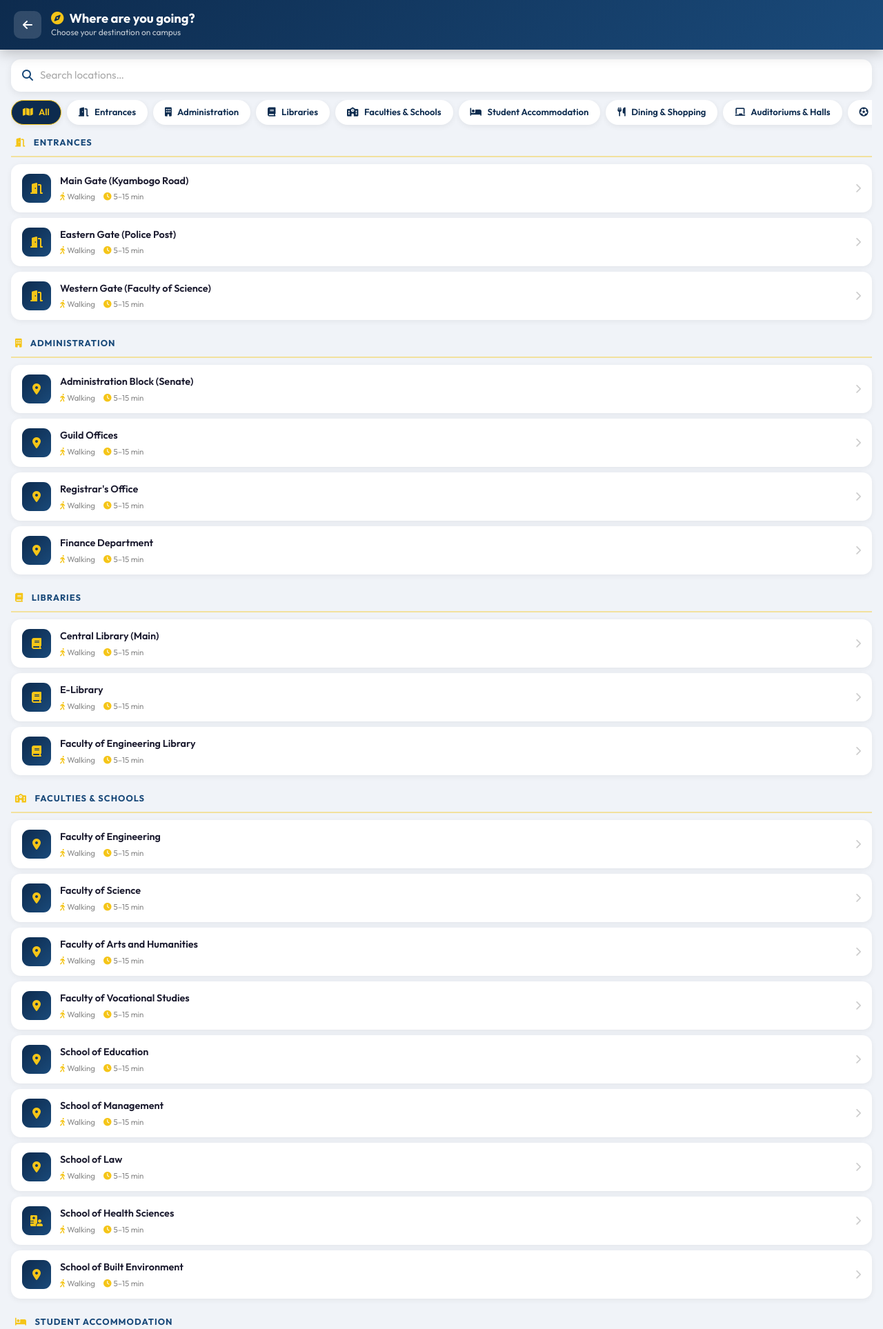
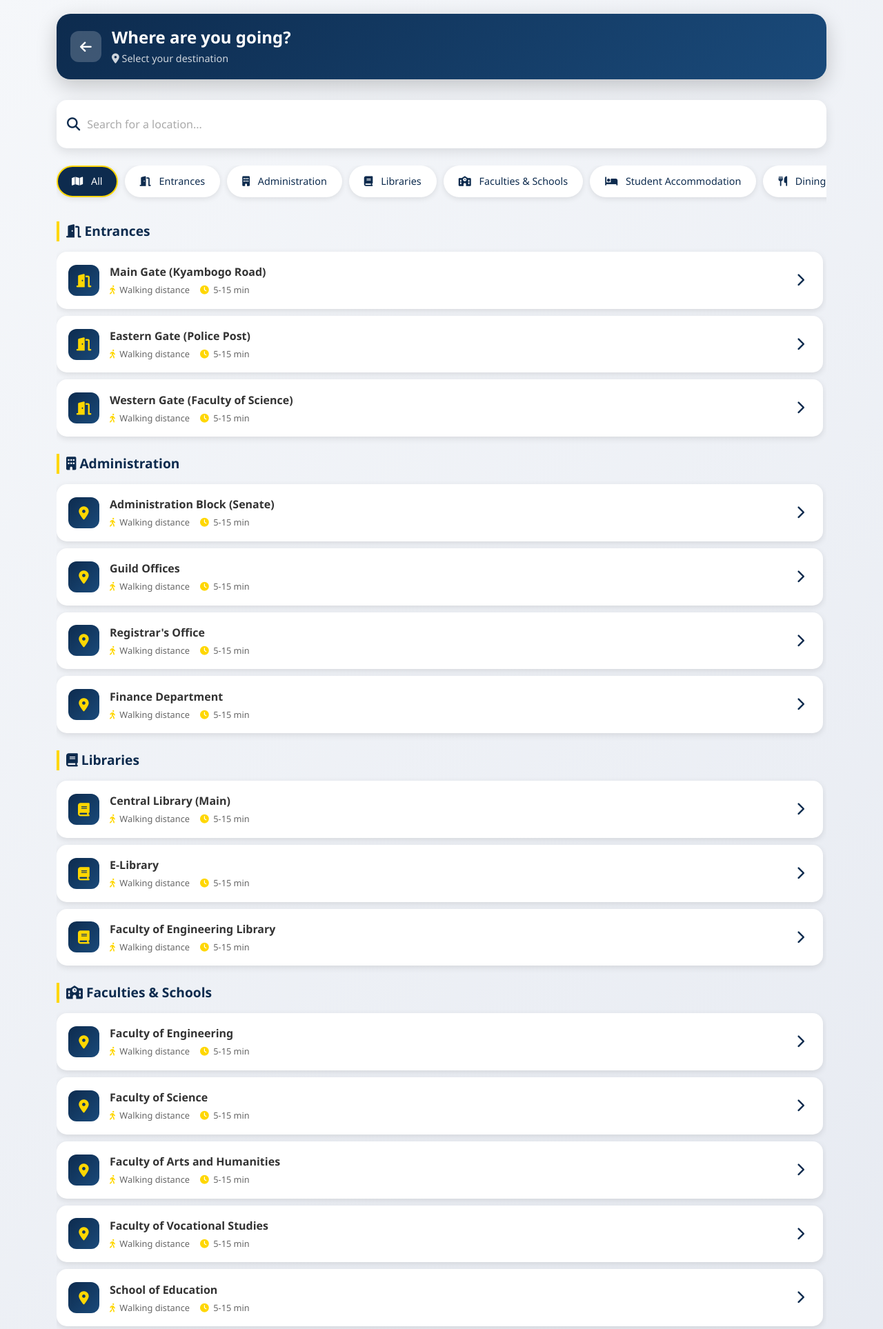
Before and after one commit to Darknet2355/uniway, a Flask app: page /home in a window 1280 px wide. Shown: the top 1927 px of the page at 69% size. Run offline with Flask 2, Linux system fonts and the light colour scheme.

Commit message:
Update home.html

```diff
--- a/Campus-Navigation-System-main/templates/home.html
+++ b/Campus-Navigation-System-main/templates/home.html
@@ -2,279 +2,361 @@
 <html lang="en">
 <head>
   <meta charset="UTF-8" />
-  <meta name="viewport" content="width=device-width, initial-scale=1.0, maximum-scale=1.0"/>
-  <title>Select Destination – Kyambogo Navigator</title>
+  <meta name="viewport" content="width=device-width, initial-scale=1.0, maximum-scale=1.0, user-scalable=yes"/>
+  <title>Select Destination - Kyambogo Navigator</title>
   <link href="https://cdn.jsdelivr.net/npm/bootstrap@5.3.3/dist/css/bootstrap.min.css" rel="stylesheet">
   <link rel="stylesheet" href="https://cdnjs.cloudflare.com/ajax/libs/font-awesome/6.4.0/css/all.min.css">
-  <link href="https://fonts.googleapis.com/css2?family=Outfit:wght@300;400;600;700&display=swap" rel="stylesheet">
   <style>
-    :root {
-      --navy: #0d2b4e;
-      --navy-light: #1a4a7a;
-      --gold: #f5c518;
-      --gold-light: #fff3b0;
-      --bg: #f0f3f8;
+    * {
+      margin: 0;
+      padding: 0;
+      box-sizing: border-box;
     }
 
-    * { margin: 0; padding: 0; box-sizing: border-box; }
-
     body {
-      background: var(--bg);
+      background: linear-gradient(135deg, #f5f7fa, #e4e8f0);
       min-height: 100vh;
-      font-family: 'Outfit', sans-serif;
-      padding: 0 0 20px;
+      font-family: 'Segoe UI', Tahoma, Geneva, Verdana, sans-serif;
+      padding: 20px;
     }
 
-    /* ── Header ── */
     .header {
-      background: linear-gradient(135deg, var(--navy), var(--navy-light));
+      background: linear-gradient(135deg, #0d2b4e, #1a4a7a);
       color: white;
-      padding: 16px 20px;
+      padding: 20px;
+      border-radius: 20px;
+      margin-bottom: 30px;
+      box-shadow: 0 10px 30px rgba(0,0,0,0.2);
       display: flex;
       align-items: center;
-      gap: 14px;
-      position: sticky;
-      top: 0;
-      z-index: 100;
-      box-shadow: 0 4px 20px rgba(0,0,0,0.25);
+      gap: 15px;
     }
 
     .back-btn {
-      width: 40px;
-      height: 40px;
-      background: rgba(255,255,255,0.15);
+      background: rgba(255,255,255,0.2);
       border: none;
-      border-radius: 10px;
       color: white;
-      font-size: 1rem;
+      width: 45px;
+      height: 45px;
+      border-radius: 12px;
+      font-size: 1.2rem;
+      transition: all 0.3s;
       display: flex;
       align-items: center;
       justify-content: center;
-      cursor: pointer;
-      transition: background 0.2s;
-      flex-shrink: 0;
     }
 
-    .back-btn:hover { background: rgba(255,255,255,0.25); }
-
-    .header-text h2 {
-      font-size: 1.15rem;
-      font-weight: 700;
-      margin: 0;
+    .back-btn:hover {
+      background: rgba(255,255,255,0.3);
+      transform: translateX(-3px);
     }
 
-    .header-text p {
-      font-size: 0.75rem;
-      opacity: 0.75;
+    .header-title h2 {
       margin: 0;
+      font-size: 1.5rem;
+      font-weight: 600;
     }
 
-    /* ── Sticky search + filters ── */
-    .sticky-controls {
-      position: sticky;
-      top: 72px;
-      z-index: 90;
-      background: var(--bg);
-      padding: 14px 16px 0;
+    .header-title p {
+      margin: 5px 0 0;
+      opacity: 0.8;
+      font-size: 0.9rem;
     }
 
-    .search-wrap {
+    .search-box {
       background: white;
-      border-radius: 14px;
-      padding: 12px 16px;
+      border-radius: 15px;
+      padding: 15px;
+      margin-bottom: 25px;
+      box-shadow: 0 5px 15px rgba(0,0,0,0.1);
       display: flex;
-      align-items: center;
       gap: 10px;
-      box-shadow: 0 3px 12px rgba(0,0,0,0.08);
-      margin-bottom: 12px;
     }
 
-    .search-wrap i { color: var(--navy-light); font-size: 1rem; }
+    .search-box i {
+      color: #0d2b4e;
+      font-size: 1.2rem;
+      margin-top: 10px;
+    }
 
-    .search-wrap input {
+    .search-box input {
       border: none;
       outline: none;
       width: 100%;
-      font-family: 'Outfit', sans-serif;
-      font-size: 0.95rem;
-      color: #333;
-      background: transparent;
+      font-size: 1rem;
+      padding: 8px 0;
     }
 
-    .search-wrap input::placeholder { color: #aaa; }
-
-    .clear-btn {
-      background: none;
-      border: none;
+    .search-box input::placeholder {
       color: #aaa;
-      cursor: pointer;
-      padding: 4px;
-      display: none;
-      font-size: 0.85rem;
     }
 
-    /* ── Category tabs ── */
-    .cat-scroll {
+    .categories {
       display: flex;
-      gap: 8px;
+      gap: 10px;
       overflow-x: auto;
-      padding-bottom: 12px;
-      scrollbar-width: none;
+      padding-bottom: 15px;
+      margin-bottom: 20px;
+      scrollbar-width: thin;
       -webkit-overflow-scrolling: touch;
     }
 
-    .cat-scroll::-webkit-scrollbar { display: none; }
-
-    .cat-tag {
+    .category-tag {
       background: white;
-      border: 1.5px solid transparent;
+      padding: 10px 20px;
       border-radius: 30px;
-      padding: 7px 16px;
-      font-size: 0.82rem;
-      font-weight: 600;
-      color: var(--navy);
+      font-size: 0.9rem;
+      font-weight: 500;
+      color: #0d2b4e;
       white-space: nowrap;
       cursor: pointer;
-      transition: all 0.25s;
-      box-shadow: 0 2px 8px rgba(0,0,0,0.07);
-      font-family: 'Outfit', sans-serif;
+      border: 2px solid transparent;
+      transition: all 0.3s;
+      box-shadow: 0 2px 8px rgba(0,0,0,0.1);
     }
 
-    .cat-tag i { margin-right: 6px; }
-
-    .cat-tag:hover, .cat-tag.active {
-      background: var(--navy);
-      color: var(--gold);
-      border-color: var(--gold);
+    .category-tag:hover, .category-tag.active {
+      background: #0d2b4e;
+      color: white;
+      border-color: #ffd700;
     }
 
-    /* ── Locations ── */
-    .locations-wrap {
-      padding: 0 16px;
+    .category-tag i {
+      margin-right: 8px;
     }
 
-    .cat-section { margin-bottom: 20px; }
-
-    .cat-title {
-      font-size: 0.8rem;
-      font-weight: 700;
-      color: var(--navy-light);
-      text-transform: uppercase;
-      letter-spacing: 1px;
-      padding: 4px 0 10px 6px;
-      border-bottom: 2px solid rgba(245,197,24,0.4);
-      margin-bottom: 10px;
+    .locations-container {
+      max-height: calc(100vh - 300px);
+      overflow-y: auto;
+      padding-right: 5px;
     }
 
-    .cat-title i { margin-right: 8px; color: var(--gold); }
+    .category-section {
+      margin-bottom: 25px;
+    }
 
-    .loc-card {
+    .category-title {
+      font-size: 1.2rem;
+      font-weight: 600;
+      color: #0d2b4e;
+      margin-bottom: 15px;
+      padding-left: 10px;
+      border-left: 4px solid #ffd700;
+    }
+
+    .location-card {
       background: white;
-      border-radius: 14px;
-      padding: 13px 15px;
-      margin-bottom: 8px;
-      box-shadow: 0 2px 8px rgba(0,0,0,0.06);
+      border-radius: 15px;
+      padding: 15px;
+      margin-bottom: 10px;
+      box-shadow: 0 3px 10px rgba(0,0,0,0.1);
+      transition: all 0.3s;
+      cursor: pointer;
+      border: 2px solid transparent;
       display: flex;
       align-items: center;
-      gap: 13px;
-      cursor: pointer;
-      border: 1.5px solid transparent;
-      transition: all 0.22s;
-      -webkit-tap-highlight-color: transparent;
+      gap: 15px;
     }
 
-    .loc-card:hover, .loc-card:active {
-      border-color: var(--gold);
-      box-shadow: 0 4px 16px rgba(0,0,0,0.12);
-      transform: translateY(-1px);
+    .location-card:hover {
+      transform: translateY(-3px);
+      box-shadow: 0 5px 20px rgba(0,0,0,0.15);
+      border-color: #ffd700;
     }
 
-    .loc-icon {
-      width: 42px;
-      height: 42px;
-      background: linear-gradient(135deg, var(--navy), var(--navy-light));
-      border-radius: 11px;
+    .location-icon {
+      width: 45px;
+      height: 45px;
+      background: linear-gradient(135deg, #0d2b4e, #1a4a7a);
+      border-radius: 12px;
       display: flex;
       align-items: center;
       justify-content: center;
-      color: var(--gold);
-      font-size: 1rem;
-      flex-shrink: 0;
+      color: #ffd700;
+      font-size: 1.2rem;
     }
 
-    .loc-info { flex: 1; min-width: 0; }
-
-    .loc-name {
-      font-weight: 600;
-      color: #1a1a2e;
-      font-size: 0.9rem;
-      white-space: nowrap;
-      overflow: hidden;
-      text-overflow: ellipsis;
+    .location-info {
+      flex: 1;
     }
 
-    .loc-meta {
-      display: flex;
-      gap: 12px;
-      font-size: 0.72rem;
-      color: #888;
-      margin-top: 3px;
+    .location-name {
+      font-weight: 600;
+      color: #333;
+      margin-bottom: 5px;
     }
 
-    .loc-meta i { color: var(--gold); margin-right: 3px; }
-
-    .loc-arrow {
-      color: #ccc;
-      font-size: 0.85rem;
-      flex-shrink: 0;
+    .location-meta {
+      display: flex;
+      gap: 15px;
+      font-size: 0.8rem;
+      color: #666;
     }
 
-    .loc-card:hover .loc-arrow { color: var(--navy); }
-
-    /* empty state */
-    .empty-state {
-      text-align: center;
-      padding: 40px 20px;
-      color: #aaa;
-      display: none;
+    .location-meta i {
+      margin-right: 3px;
+      color: #ffd700;
     }
 
-    .empty-state i { font-size: 2.5rem; margin-bottom: 12px; display: block; }
+    .select-btn {
+      background: none;
+      border: none;
+      color: #0d2b4e;
+      font-size: 1.2rem;
+      padding: 10px;
+      cursor: pointer;
+      transition: all 0.3s;
+    }
 
-    /* ── Responsive ── */
-    @media (max-width: 400px) {
-      .loc-card { padding: 11px 12px; }
-      .loc-icon { width: 38px; height: 38px; }
-      .loc-name { font-size: 0.85rem; }
+    .select-btn:hover {
+      color: #ffd700;
+      transform: scale(1.2);
     }
+
+    .footer {
+      text-align: center;
+      margin-top: 20px;
+      color: #666;
+      font-size: 0.8rem;
+    }
+
+    @media (max-width: 480px) {
+      .header {
+        padding: 15px;
+      }
+
+      .header-title h2 {
+        font-size: 1.2rem;
+      }
+
+      .category-tag {
+        padding: 8px 15px;
+        font-size: 0.8rem;
+      }
+
+      .location-card {
+        padding: 12px;
+      }
+
+      .location-icon {
+        width: 40px;
+        height: 40px;
+        font-size: 1rem;
+      }
+    }
+
+    @keyframes ringRotate {
+      from { transform: rotate(0deg); }
+      to   { transform: rotate(360deg); }
+    }
+
+    /* ── Floating AI Assistant Button ── */
+    .float-ai {
+      position: fixed;
+      bottom: 22px; right: 18px;
+      width: 58px; height: 58px;
+      border-radius: 50%;
+      background: linear-gradient(135deg, #0d2b4e, #1a4a7a);
+      border: 2.5px solid rgba(255,215,0,0.6);
+      box-shadow: 0 6px 24px rgba(0,0,0,0.35), 0 0 0 0 rgba(255,215,0,0.4);
+      cursor: pointer;
+      z-index: 9999;
+      display: flex; align-items: center; justify-content: center;
+      text-decoration: none;
+      animation: floatPulse 3s ease-in-out infinite;
+      transition: transform .2s, box-shadow .2s;
+      -webkit-tap-highlight-color: transparent;
+    }
+    .float-ai:hover, .float-ai:active {
+      transform: scale(1.1);
+      box-shadow: 0 8px 30px rgba(0,0,0,0.4), 0 0 0 8px rgba(255,215,0,0.15);
+    }
+    @keyframes floatPulse {
+      0%,100% { box-shadow: 0 6px 24px rgba(0,0,0,0.35), 0 0 0 0   rgba(255,215,0,0.5); }
+      50%      { box-shadow: 0 6px 24px rgba(0,0,0,0.35), 0 0 0 10px rgba(255,215,0,0); }
+    }
+
+    /* Mini rings on the float button */
+    .float-ai .f-ring {
+      position: absolute;
+      border-radius: 50%;
+      border: 1.5px solid transparent;
+    }
+    .float-ai .f-ring-1 {
+      width: 58px; height: 58px;
+      border-top-color: rgba(255,215,0,0.8);
+      border-right-color: rgba(255,215,0,0.2);
+      animation: ringRotate 2.5s linear infinite;
+    }
+    .float-ai .f-ring-2 {
+      width: 48px; height: 48px;
+      border-bottom-color: rgba(255,215,0,0.5);
+      border-left-color: rgba(255,215,0,0.15);
+      animation: ringRotate 1.8s linear infinite reverse;
+    }
+    .float-ai .f-logo {
+      width: 34px; height: 34px;
+      border-radius: 50%;
+      background: white;
+      display: flex; align-items: center; justify-content: center;
+      padding: 3px;
+      position: relative; z-index: 2;
+    }
+    .float-ai .f-logo img {
+      width: 100%; height: 100%;
+      object-fit: contain; border-radius: 50%;
+    }
+    .float-ai .f-dot {
+      position: absolute;
+      top: 5px; right: 5px;
+      width: 10px; height: 10px;
+      background: #4caf50;
+      border-radius: 50%;
+      border: 2px solid #0d2b4e;
+      z-index: 3;
+    }
+    /* tooltip */
+    .float-ai::before {
+      content: 'AI Assistant';
+      position: absolute;
+      right: 68px;
+      background: #0d2b4e;
+      color: #ffd700;
+      font-size: 0.72rem;
+      font-weight: 700;
+      padding: 5px 10px;
+      border-radius: 8px;
+      white-space: nowrap;
+      opacity: 0;
+      pointer-events: none;
+      transition: opacity .2s;
+      font-family: 'Segoe UI', sans-serif;
+    }
+    .float-ai:hover::before { opacity: 1; }
+
   </style>
 </head>
 <body>
-  <!-- Header -->
+  <div class="container">
     <div class="header">
       <button class="back-btn" onclick="window.location.href='/'">
         <i class="fas fa-arrow-left"></i>
       </button>
-    <div class="header-text">
-      <h2><i class="fas fa-compass" style="color:var(--gold);margin-right:8px"></i>Where are you going?</h2>
-      <p>Choose your destination on campus</p>
+      <div class="header-title">
+        <h2>Where are you going?</h2>
+        <p><i class="fas fa-map-marker-alt"></i> Select your destination</p>
       </div>
     </div>
 
-  <!-- Sticky search + categories -->
-  <div class="sticky-controls">
-    <div class="search-wrap">
+    <div class="search-box">
       <i class="fas fa-search"></i>
-      <input type="text" id="searchInput" placeholder="Search locations…" oninput="filterLocations(this.value)" autocomplete="off">
-      <button class="clear-btn" id="clearBtn" onclick="clearSearch()"><i class="fas fa-times"></i></button>
+      <input type="text" id="searchInput" placeholder="Search for a location..." onkeyup="filterLocations()">
     </div>
 
-    <div class="cat-scroll" id="catScroll">
-      <span class="cat-tag active" onclick="filterCategory('all', this)">
-        <i class="fas fa-map"></i> All
-      </span>
+    <div class="categories" id="categories">
+      <span class="category-tag active" onclick="filterCategory('all')"><i class="fas fa-map"></i> All</span>
       {% for category, places in categories.items() %}
-      <span class="cat-tag" onclick="filterCategory('{{ category }}', this)">
+      <span class="category-tag" onclick="filterCategory('{{ category }}')">
         {% if category == "Entrances" %}<i class="fas fa-door-open"></i>
         {% elif category == "Administration" %}<i class="fas fa-building"></i>
         {% elif category == "Libraries" %}<i class="fas fa-book"></i>
@@ -289,18 +371,13 @@
       </span>
       {% endfor %}
     </div>
-  </div>
 
-  <!-- Destination form (hidden) -->
-  <form id="destForm" method="post" action="/result" style="display:none">
-    <input type="hidden" name="destination" id="destInput">
-  </form>
-
-  <!-- Location cards -->
-  <div class="locations-wrap" id="locationsWrap">
+    <form id="destinationForm" method="post" action="/result">
+      <input type="hidden" name="destination" id="selectedDestination">
+      <div class="locations-container" id="locationsContainer">
         {% for category, places in categories.items() %}
-    <div class="cat-section" data-cat="{{ category }}" id="cat-{{ loop.index }}">
-      <div class="cat-title">
+        <div class="category-section" data-category="{{ category }}">
+          <div class="category-title">
             {% if category == "Entrances" %}<i class="fas fa-door-open"></i>
             {% elif category == "Administration" %}<i class="fas fa-building"></i>
             {% elif category == "Libraries" %}<i class="fas fa-book"></i>
@@ -315,87 +392,101 @@
           </div>
 
           {% for place in places %}
-      <div class="loc-card" data-name="{{ place|lower }}" data-cat="{{ category }}" onclick="goTo('{{ place }}')">
-        <div class="loc-icon">
+          <div class="location-card" onclick="selectDestination('{{ place }}')">
+            <div class="location-icon">
               {% if "Gate" in place %}<i class="fas fa-door-open"></i>
               {% elif "Library" in place %}<i class="fas fa-book"></i>
               {% elif "Hostel" in place %}<i class="fas fa-bed"></i>
               {% elif "Cafeteria" in place or "Canteen" in place %}<i class="fas fa-utensils"></i>
-          {% elif "Bank" in place %}<i class="fas fa-piggy-bank"></i>
-          {% elif "Sports" in place or "Court" in place or "Gym" in place %}<i class="fas fa-futbol"></i>
-          {% elif "Health" in place or "Clinic" in place or "Pharmacy" in place %}<i class="fas fa-hospital-user"></i>
-          {% elif "Auditorium" in place or "Lecture" in place %}<i class="fas fa-chalkboard-teacher"></i>
-          {% elif "Chapel" in place %}<i class="fas fa-cross"></i>
-          {% elif "Mosque" in place %}<i class="fas fa-mosque"></i>
-          {% elif "ICT" in place %}<i class="fas fa-laptop"></i>
-          {% elif "Farm" in place %}<i class="fas fa-seedling"></i>
+              {% elif "Bank" in place %}<i class="fas fa-coins"></i>
+              {% elif "Sports" in place or "Court" in place %}<i class="fas fa-futbol"></i>
+              {% elif "Health" in place or "Clinic" in place %}<i class="fas fa-hospital"></i>
+              {% elif "Auditorium" in place %}<i class="fas fa-chalkboard"></i>
               {% else %}<i class="fas fa-map-marker-alt"></i>{% endif %}
             </div>
-        <div class="loc-info">
-          <div class="loc-name">{{ place }}</div>
-          <div class="loc-meta">
-            <span><i class="fas fa-walking"></i>Walking</span>
-            <span><i class="fas fa-clock"></i>5–15 min</span>
+            <div class="location-info">
+              <div class="location-name">{{ place }}</div>
+              <div class="location-meta">
+                <span><i class="fas fa-walking"></i> Walking distance</span>
+                <span><i class="fas fa-clock"></i> 5-15 min</span>
               </div>
             </div>
-        <div class="loc-arrow"><i class="fas fa-chevron-right"></i></div>
+            <button type="button" class="select-btn" onclick="event.stopPropagation(); selectDestination('{{ place }}')">
+              <i class="fas fa-chevron-right"></i>
+            </button>
           </div>
           {% endfor %}
         </div>
         {% endfor %}
+      </div>
+    </form>
 
-    <div class="empty-state" id="emptyState">
-      <i class="fas fa-search-location"></i>
-      <p>No locations match your search.</p>
+    <div class="footer">
+      <i class="fas fa-location-arrow"></i> Your location will be used for navigation
     </div>
   </div>
 
   <script>
-    function goTo(place) {
-      document.getElementById('destInput').value = place;
-      document.getElementById('destForm').submit();
+    function selectDestination(place) {
+      document.getElementById('selectedDestination').value = place;
+      document.getElementById('destinationForm').submit();
     }
 
-    function filterCategory(cat, el) {
-      document.querySelectorAll('.cat-tag').forEach(t => t.classList.remove('active'));
-      el.classList.add('active');
-      document.getElementById('searchInput').value = '';
-      document.getElementById('clearBtn').style.display = 'none';
+    function filterCategory(category) {
+      // Update active category
+      document.querySelectorAll('.category-tag').forEach(tag => {
+        tag.classList.remove('active');
+      });
+      event.target.classList.add('active');
 
-      document.querySelectorAll('.cat-section').forEach(s => {
-        s.style.display = (cat === 'all' || s.dataset.cat === cat) ? 'block' : 'none';
+      // Filter sections
+      const sections = document.querySelectorAll('.category-section');
+      if (category === 'all') {
+        sections.forEach(section => {
+          section.style.display = 'block';
         });
-      document.querySelectorAll('.loc-card').forEach(c => c.style.display = 'flex');
-      document.getElementById('emptyState').style.display = 'none';
+      } else {
+        sections.forEach(section => {
+          if (section.dataset.category === category) {
+            section.style.display = 'block';
+          } else {
+            section.style.display = 'none';
+          }
+        });
+      }
     }
 
-    function filterLocations(val) {
-      const q = val.toLowerCase().trim();
-      document.getElementById('clearBtn').style.display = q ? 'block' : 'none';
+    function filterLocations() {
+      const searchTerm = document.getElementById('searchInput').value.toLowerCase();
+      const locationCards = document.querySelectorAll('.location-card');
 
-      // Reset category tabs
-      document.querySelectorAll('.cat-tag').forEach(t => t.classList.remove('active'));
-      document.querySelectorAll('.cat-tag')[0].classList.add('active');
+      locationCards.forEach(card => {
+        const locationName = card.querySelector('.location-name').textContent.toLowerCase();
+        const section = card.closest('.category-section');
 
-      let anyVisible = false;
-
-      document.querySelectorAll('.cat-section').forEach(section => {
-        let secVisible = false;
-        section.querySelectorAll('.loc-card').forEach(card => {
-          const match = !q || card.dataset.name.includes(q);
-          card.style.display = match ? 'flex' : 'none';
-          if (match) { secVisible = true; anyVisible = true; }
-        });
-        section.style.display = secVisible ? 'block' : 'none';
+        if (locationName.includes(searchTerm)) {
+          card.style.display = 'flex';
+          section.style.display = 'block';
+        } else {
+          card.style.display = 'none';
+        }
       });
 
-      document.getElementById('emptyState').style.display = anyVisible ? 'none' : 'block';
+      // Hide empty sections
+      document.querySelectorAll('.category-section').forEach(section => {
+        const visibleCards = section.querySelectorAll('.location-card[style="display: flex;"]');
+        if (visibleCards.length === 0) {
+          section.style.display = 'none';
+        }
+      });
     }
 
-    function clearSearch() {
-      document.getElementById('searchInput').value = '';
-      filterLocations('');
+    // Reset filters
+    document.getElementById('searchInput').addEventListener('search', function() {
+      if (this.value === '') {
+        location.reload();
       }
+    });
   </script>
 </body>
 </html>
```
Lines whose indentation alone changed are shown as unchanged.
